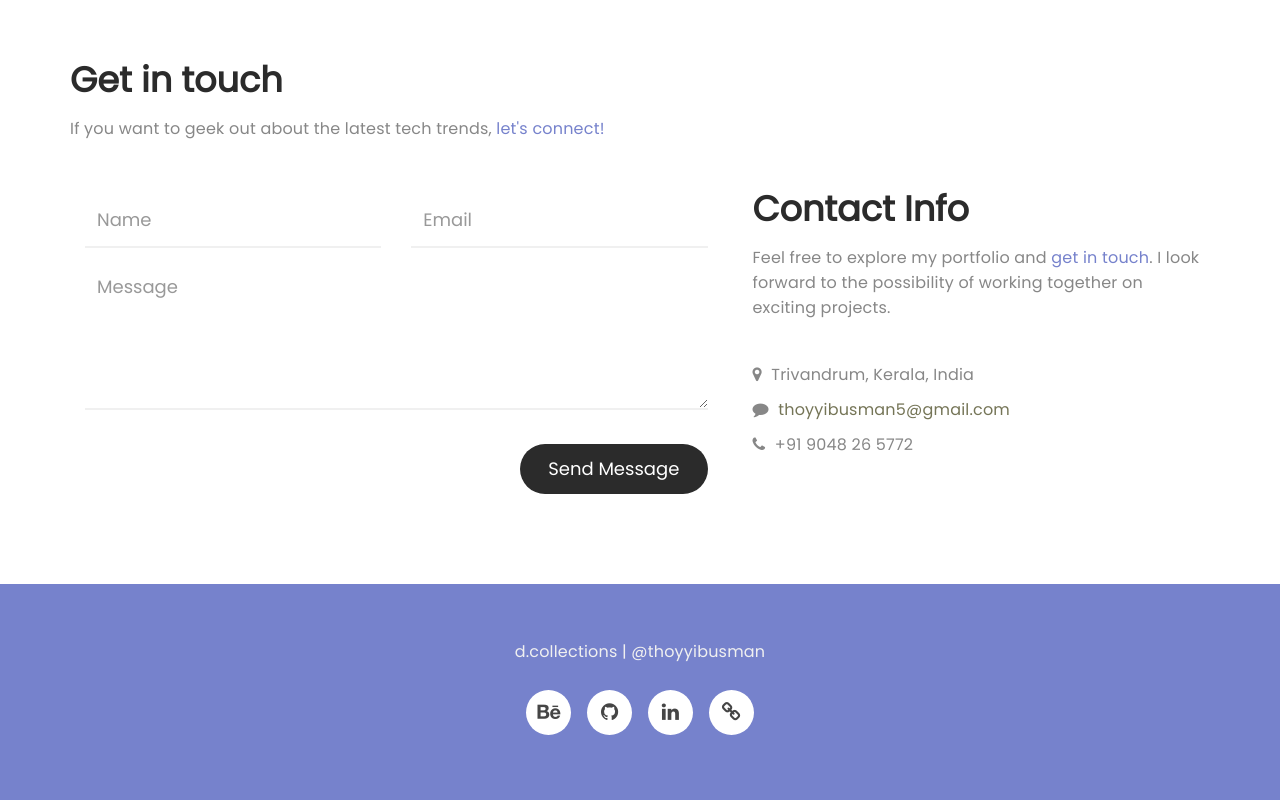
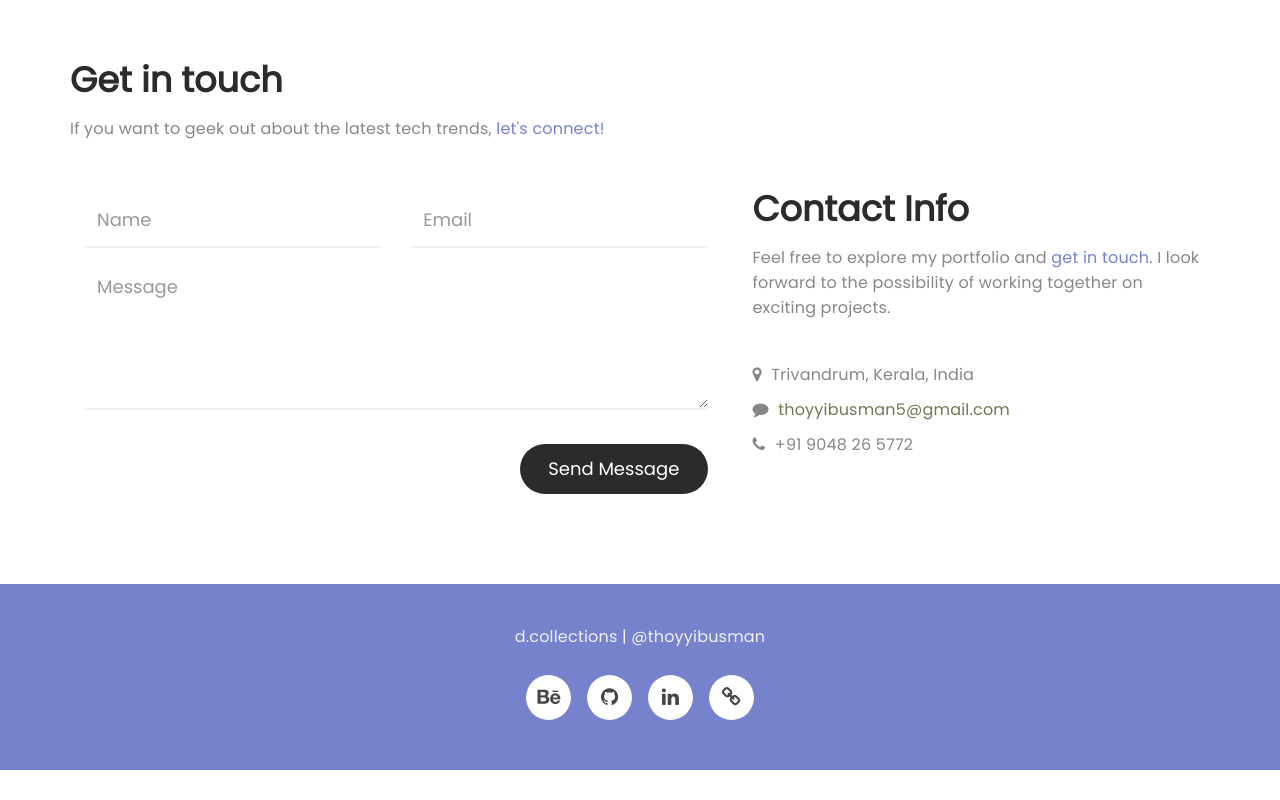
Before and after one commit to thoyyibusman/Portfolio, a plain HTML site: page index.html in a window 1280 px wide. Shown: the part 3141-3941 px from the top of the page. After the commit the page ends 3911 px from the top, so only its background shows below. Drawn offline with Linux system fonts and the light colour scheme.

Commit message:
Update style.css

```diff
--- a/css/style.css
+++ b/css/style.css
@@ -409,7 +409,7 @@ footer {
 footer {
   background: #7682cc;
   text-align: center;
-  padding: 55px 0;
+  padding: 40px 0;
 }
 
 footer p {
```
